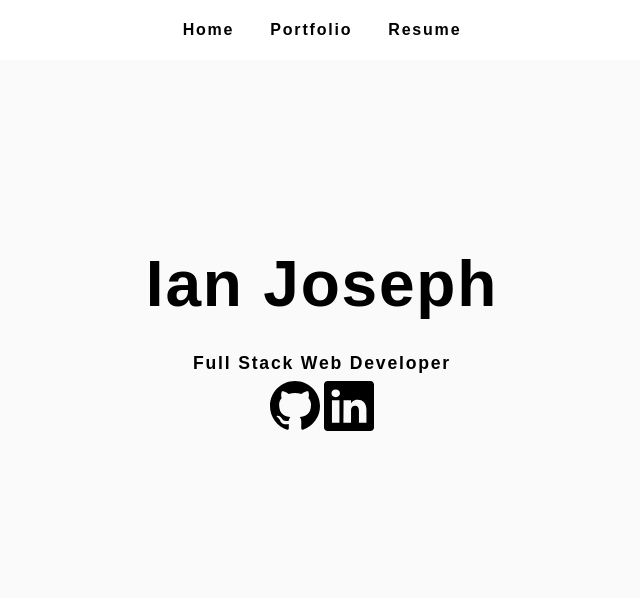
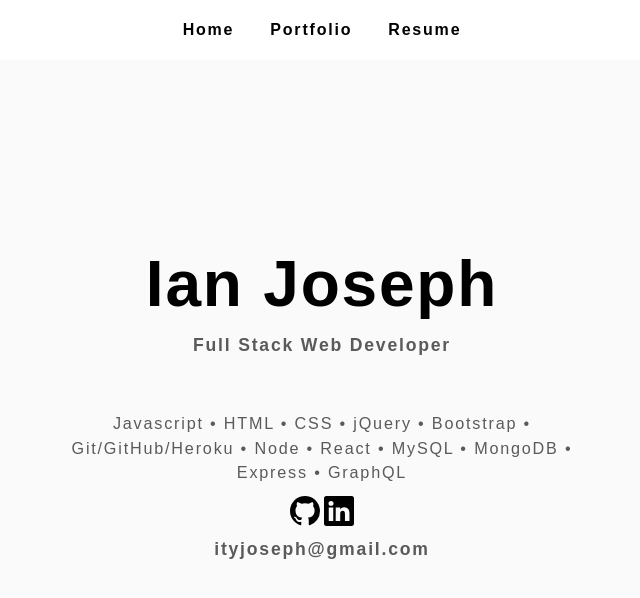
Before and after one commit to ebtaterbug/portfolio, a React (Create React App) app: page / in a window 1280 px wide. Shown: the top 598 px of the page, without its empty margins (318-958 px from the left). Built offline with nearby package versions, Linux system fonts and the light colour scheme.

Commit message:
add skills email & edit resume

```diff
--- a/src/components/About/index.js
+++ b/src/components/About/index.js
@@ -5,11 +5,17 @@ function About() {
   return (
     <section className="flex-row">
       <div className="my-2">
-        <h1>Ian Joseph</h1>
+        <h1 className="flex-row">Ian Joseph</h1>
         <p>
         Full Stack Web Developer
         </p>
+        <p className="skills">Javascript • HTML • CSS • jQuery • Bootstrap • Git/GitHub/Heroku • Node • React •
+          MySQL • MongoDB • Express • GraphQL
+        </p>
         <Footer/>
+        <p>
+        ityjoseph@gmail.com
+        </p>
       </div>
     </section>
   );
--- a/src/components/Footer/index.js
+++ b/src/components/Footer/index.js
@@ -4,8 +4,8 @@ import { Linkedin, Github } from 'react-bootstrap-icons';
 function Footer() {
     return (
         <footer class="row mt-5">
-            <a href="https://github.com/ebtaterbug" target="_blank"><Github color="black" size={50} /></a>
-            <a href="https://www.linkedin.com/in/ian-joseph-34418821b/" target="_blank"><Linkedin color="black" size={50} /></a>
+            <a href="https://github.com/ebtaterbug" target="_blank"><Github color="black" size={30} /></a>
+            <a href="https://www.linkedin.com/in/ian-joseph-34418821b/" target="_blank"><Linkedin color="black" size={30} /></a>
         </footer>
     )
 }
--- a/src/components/Navigation/index.js
+++ b/src/components/Navigation/index.js
@@ -17,8 +17,8 @@ function Navigation(props) {
               Portfolio
             </a>
           </li>
-          <li className="mx-2" onClick={() => setCurrentPage('resume')}>
-            <a>
+          <li className="mx-2" >
+            <a href="https://docs.google.com/document/d/1ThpwURsyOEgRSaZ0ob5SEKmdqUoGX7o2TtZQCA3pVg8" target="_blank">
               Resume
             </a>
           </li>
--- a/src/index.css
+++ b/src/index.css
@@ -64,9 +64,13 @@ h6 {
 
 p {
   font-size: 1.1rem;
-  margin-top: 5;
   margin-bottom: 3px;
+  margin-top: 0;
+  margin-right: auto;
+  margin-left: auto;
   text-align: center;
+  color: #5a5a5a;
+  width: 50%;
 }
 
 a {
@@ -181,6 +185,16 @@ img {
   height: 15em;
   border: solid 2px rgb(146, 146, 146);
 }
+
+.skills {
+  font-size: 90%;
+  font-weight: lighter;
+  width: 50%;
+  margin: auto;
+  padding-top: 50px;
+  padding-bottom: 10px;
+}
+
 
 .flex-row {
   display: flex;
```
Also changed, not shown: 12 other files (tests, documents, lock files or other folders).
